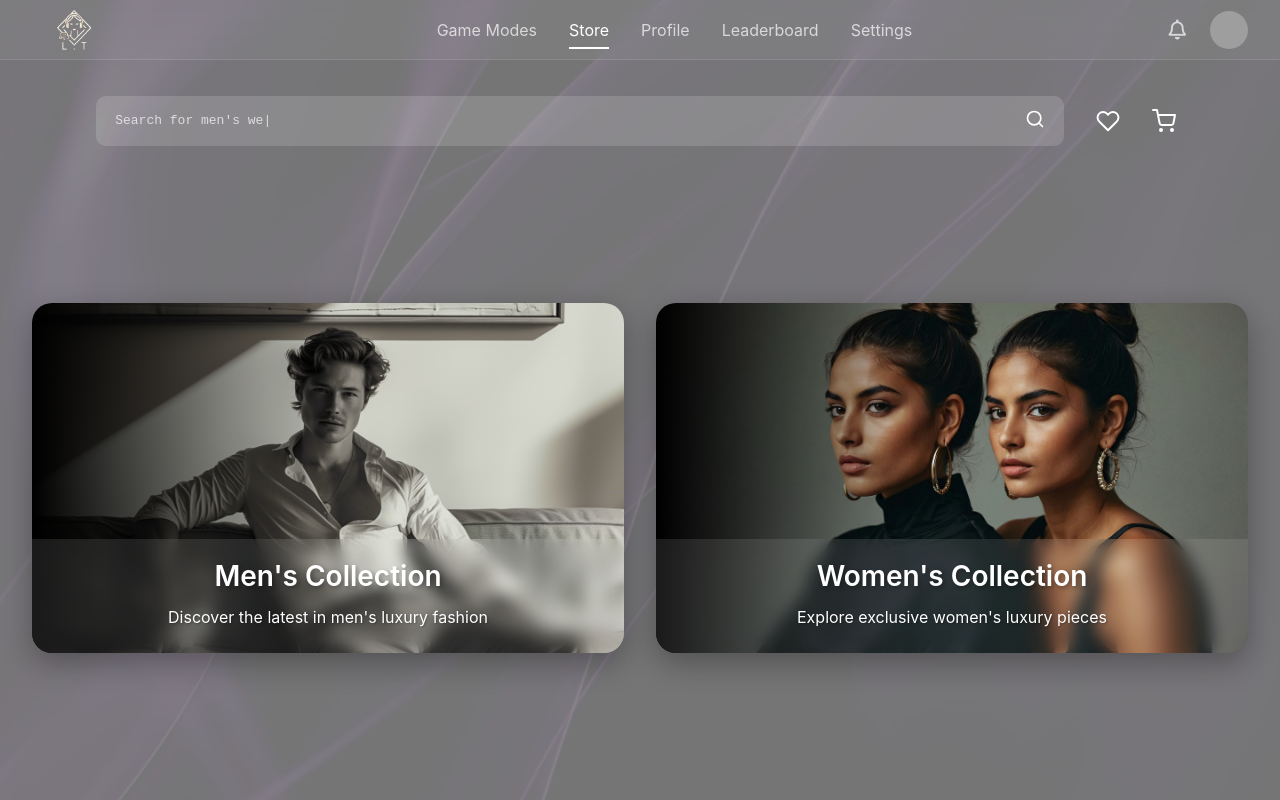
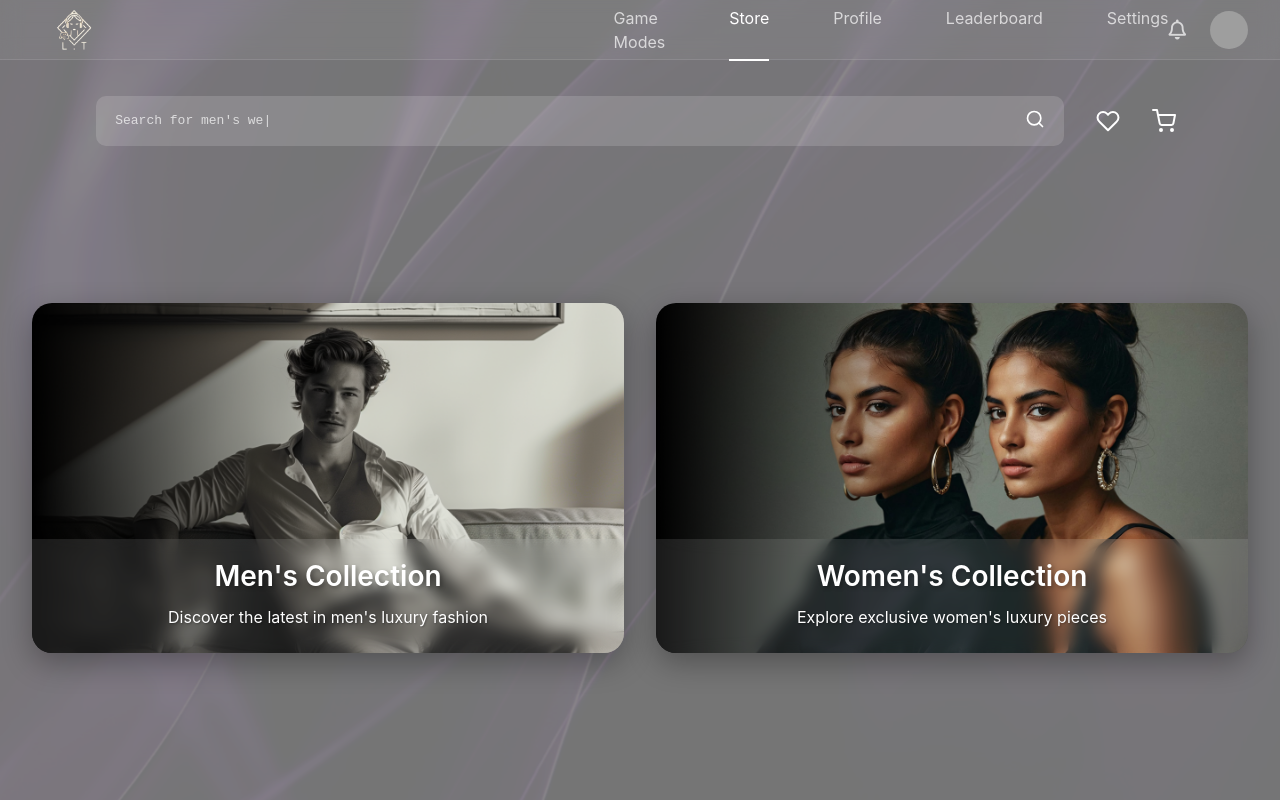
Before and after one commit to luxuryintaste-LIT/lit-ecommerce-backend, a React (Vite) app: page / in a window 1280 px wide. Shown: the top 800 px of the page. Built offline with nearby package versions, Linux system fonts and the light colour scheme; grey boxes are pictures that could not be loaded.

Commit message:
Increased spacing in navbar

```diff
--- a/src/styles/Navbar.css
+++ b/src/styles/Navbar.css
@@ -18,6 +18,7 @@
 .navbar-left {
   display: flex;
   align-items: center;
+  flex: 1;
 }
 
 .logo {
@@ -33,8 +34,11 @@
 /* Desktop Menu */
 .nav-links {
   display: flex;
-  gap: 2rem;
-  margin-left: 4rem;
+  gap: 4rem;
+  margin-left: 8rem;
+  flex: 1;
+  justify-content: space-between;
+  max-width: 800px;
 }
 
 .nav-link {
```
